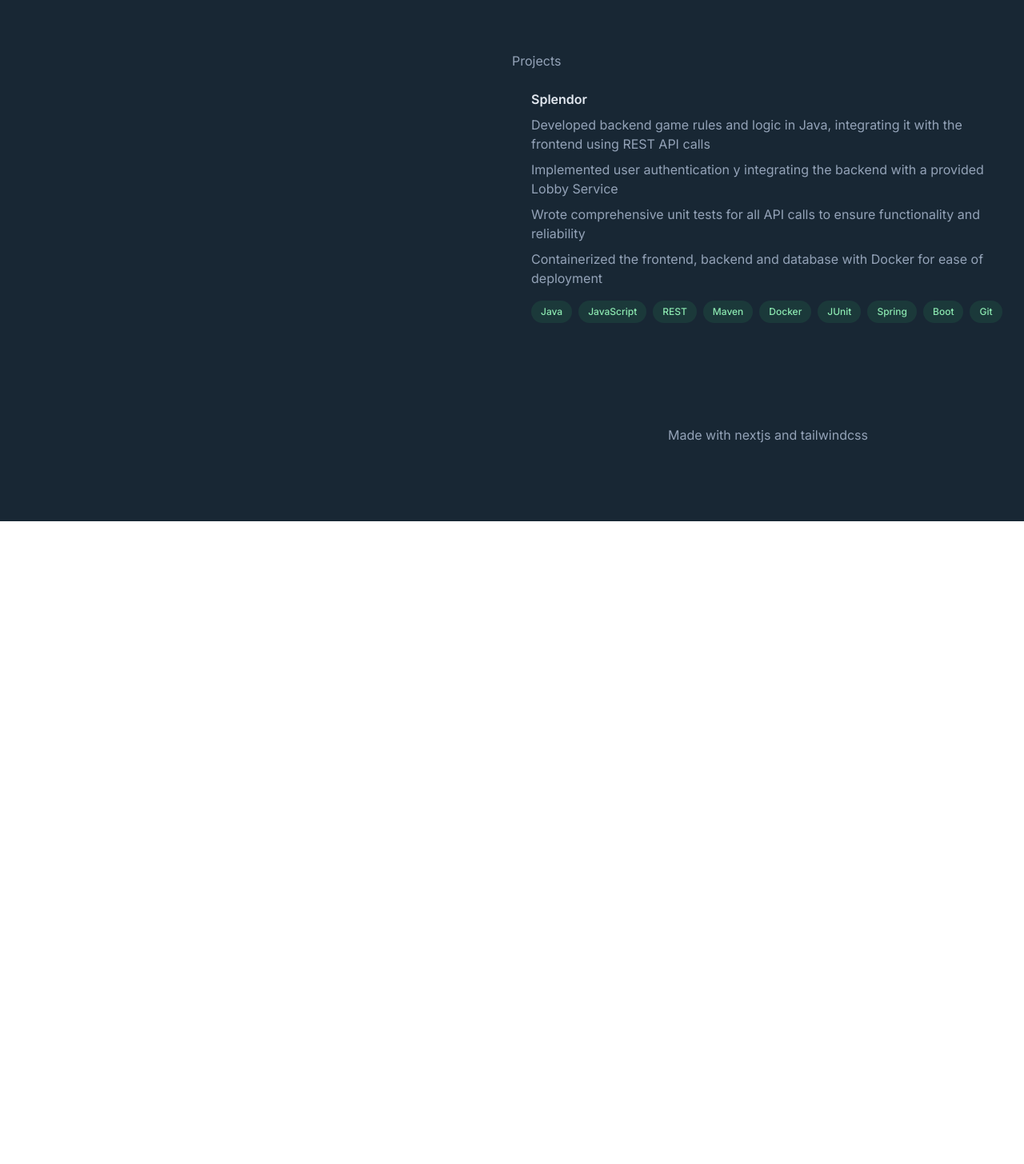
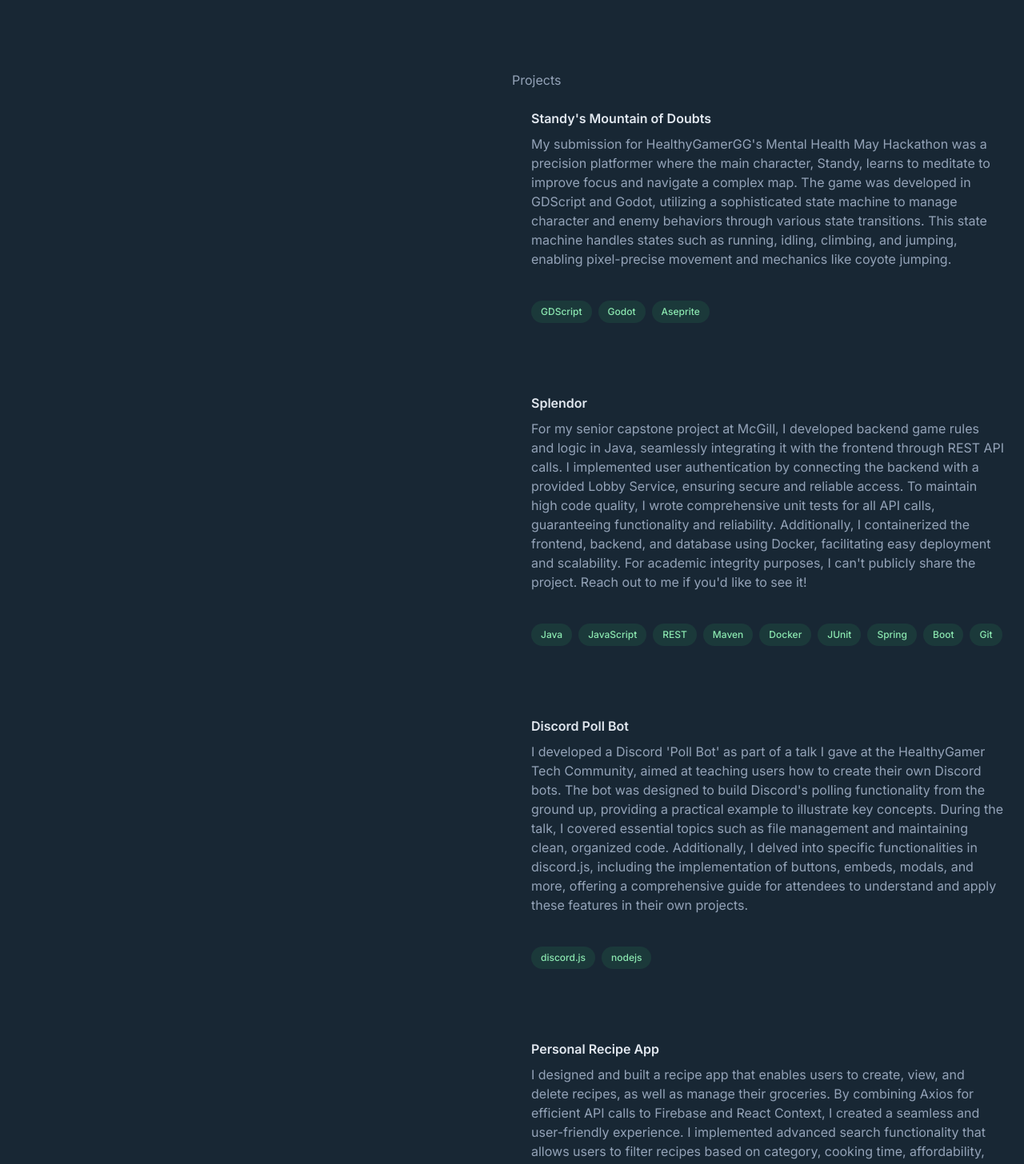
Before and after one commit to SamerSawan/Portfolio_v3, a Next.js app: page / in a window 1280 px wide. Shown: the part 1200-2656 px from the top of the page at 80% size. Before the commit the page ends 1852 px from the top, so only its background shows below. Built offline with nearby package versions, Linux system fonts and the light colour scheme.

Commit message:
small update

```diff
--- a/app/page.js
+++ b/app/page.js
@@ -20,7 +20,7 @@ export default function Home() {
         <div className="py-24 w-1/2 flex flex-col justify-center items-center overflow-auto">
           <div className="mb-16">
             <p className="mb-4">
-              For my high school graduation project in 2017, I decided I wanted to learn how to make video games, so I made a simple brick breaker game. Since then, I’ve switched out of health sciences and graduated from McGill University with a bachelor’s degree in Software Engineering. I’ve had the privilege of participating in various hackathons, game jams and working at a start-up.
+              For my high school graduation project in 2017, I decided I wanted to learn how to make video games, so I made a simple brick breaker game. Since then, I’ve switched out of health sciences and graduated from McGill University with a bachelor’s degree in Software Engineering. I’ve had the privilege of participating in various hackathons, game jams, working at a start-up and getting an AWS cloud practitioner certification.
             </p>
             <p className="mb-4">
               My main focus as a new grad is continuing my learning journey and building good programming habits. I’ve recently been enjoying game development a lot, but I also like to make mobile apps and web apps. In my free time, I participate in Game Jams so that I can meet new people and learn new skills.
@@ -48,12 +48,19 @@ export default function Home() {
           </div>
           <div className="mb-16">
             <h3>Projects</h3>
+            <ProjectCard title={"Standy's Mountain of Doubts"}
+            point1={"My submission for HealthyGamerGG's Mental Health May Hackathon was a precision platformer where the main character, Standy, learns to meditate to improve focus and navigate a complex map. The game was developed in GDScript and Godot, utilizing a sophisticated state machine to manage character and enemy behaviors through various state transitions. This state machine handles states such as running, idling, climbing, and jumping, enabling pixel-precise movement and mechanics like coyote jumping."}
+            techPoints={["GDScript", "Godot", "Aseprite"]}/>
             <ProjectCard title={"Splendor"}
-            point1={"Developed backend game rules and logic in Java, integrating it with the frontend using REST API calls"}
-            point2={"Implemented user authentication y integrating the backend with a provided Lobby Service"}
-            point3={"Wrote comprehensive unit tests for all API calls to ensure functionality and reliability"}
-            point4={"Containerized the frontend, backend and database with Docker for ease of deployment"}
+            point1={"For my senior capstone project at McGill, I developed backend game rules and logic in Java, seamlessly integrating it with the frontend through REST API calls. I implemented user authentication by connecting the backend with a provided Lobby Service, ensuring secure and reliable access. To maintain high code quality, I wrote comprehensive unit tests for all API calls, guaranteeing functionality and reliability. Additionally, I containerized the frontend, backend, and database using Docker, facilitating easy deployment and scalability. For academic integrity purposes, I can't publicly share the project. Reach out to me if you'd like to see it!"}
             techPoints={["Java", "JavaScript", "REST", "Maven", "Docker", "JUnit", "Spring", "Boot", "Git"]}/>
+            <ProjectCard title={"Discord Poll Bot"}
+            point1={"I developed a Discord 'Poll Bot' as part of a talk I gave at the HealthyGamer Tech Community, aimed at teaching users how to create their own Discord bots. The bot was designed to build Discord's polling functionality from the ground up, providing a practical example to illustrate key concepts. During the talk, I covered essential topics such as file management and maintaining clean, organized code. Additionally, I delved into specific functionalities in discord.js, including the implementation of buttons, embeds, modals, and more, offering a comprehensive guide for attendees to understand and apply these features in their own projects."}
+            techPoints={['discord.js', 'nodejs']}/>
+            <ProjectCard title={"Personal Recipe App"}
+            point1={"I designed and built a recipe app that enables users to create, view, and delete recipes, as well as manage their groceries. By combining Axios for efficient API calls to Firebase and React Context, I created a seamless and user-friendly experience. I implemented advanced search functionality that allows users to filter recipes based on category, cooking time, affordability, ingredients, and name. Additionally, I developed language switching capabilities from English to Arabic and integrated iOS VoiceOver for enhanced accessibility."}
+            techPoints={[]}
+            />
           </div>
           <div>Made with nextjs and tailwindcss</div>
         </div>
```
